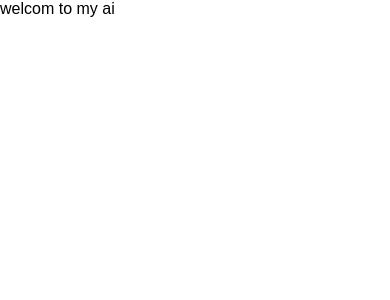
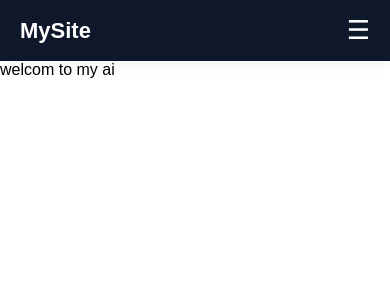
Before and after one commit to Op0778/AI-Doc, a React (Vite) app: page /home in a window 390 px wide. Shown: the top 300 px of the page. Built offline with nearby package versions, Linux system fonts and the light colour scheme; sample sign-in values are in the browser's storage.

Commit message:
update navbar

```diff
--- a/src/App.jsx
+++ b/src/App.jsx
@@ -1,7 +1,7 @@
 import { useState } from "react";
 import Login from "./frontend/auth/Login";
 import Register from "./frontend/auth/Register";
-import Navbar from "./frontend/componentes/Navbar";
+// import Navbar from "./frontend/componentes/Navbar";
 import { Routes, Route } from "react-router-dom";
 import Home from "./frontend/pages/Home";
 import { Navigate } from "react-router-dom";
@@ -32,9 +32,10 @@ function App() {
   return (
     <div className="">
       <Routes>
+        {/* <Navbar /> */}
         <Route path="/" element={<Login onLogin={handleLogin} />} />
         <Route path="/register" element={<Register />} />
-        <Route element={<Navbar/>} />
+
         <Route
           path="/home"
           element={
--- a/src/frontend/pages/Home.jsx
+++ b/src/frontend/pages/Home.jsx
@@ -1,7 +1,13 @@
 import React from "react";
+import Navbar from "../componentes/Navbar";
 
 const Home = () => {
-  return <div>welcom to my ai</div>;
+  return (
+    <div>
+      <Navbar />
+      welcom to my ai
+    </div>
+  );
 };
 
 export default Home;
--- a/src/frontend/styles/navbar.css
+++ b/src/frontend/styles/navbar.css
@@ -1,69 +1,79 @@
-*{
-  margin:0;
-  padding:0;
-  box-sizing:border-box;
+* {
+  margin: 0;
+  padding: 0;
+  box-sizing: border-box;
 }
 
-.navbar{
-  display:flex;
-  justify-content:space-between;
-  align-items:center;
-  padding:15px 20px;
-  background:#333;
-  color:white;
+.navbar {
+  display: flex;
+  justify-content: space-between;
+  align-items: center;
+  padding: 15px 20px;
+  background: var(--sidebar-bg);
+  color: var(--text-light);
+  box-shadow: var(--card-shadow);
 }
 
-.logo{
-  font-size:22px;
-  font-weight:bold;
+.logo {
+  font-size: 22px;
+  font-weight: bold;
+  color: var(--text-light);
 }
 
-.nav-links{
-  list-style:none;
-  display:flex;
-  gap:20px;
+.nav-links {
+  list-style: none;
+  display: flex;
+  gap: 20px;
 }
 
-.nav-links a{
-  text-decoration:none;
-  color:white;
-  font-size:16px;
+.nav-links a {
+  text-decoration: none;
+  color: var(--text-light);
+  font-size: 16px;
+  transition: var(--transition);
 }
 
-.nav-links a:hover{
-  color:#00bcd4;
+.nav-links a:hover {
+  color: var(--primary-color);
 }
 
 /* Hamburger */
-.menu-icon{
-  display:none;
-  font-size:26px;
-  cursor:pointer;
+.menu-icon {
+  display: none;
+  font-size: 26px;
+  cursor: pointer;
+  color: var(--text-light);
 }
 
 /* Mobile Responsive */
-@media (max-width:768px){
-
-  .menu-icon{
-    display:block;
+@media (max-width: 768px) {
+  .menu-icon {
+    display: block;
   }
 
-  .nav-links{
-    position:absolute;
-    top:60px;
-    left:0;
-    width:100%;
-    background:#333;
-    flex-direction:column;
-    align-items:center;
-    display:none;
+  .nav-links {
+    position: absolute;
+    top: 60px;
+    left: 0;
+    width: 100%;
+    background: var(--sidebar-bg);
+    flex-direction: column;
+    align-items: center;
+    display: none;
+    border-top: 1px solid var(--border-color);
   }
 
-  .nav-links.active{
-    display:flex;
+  .nav-links.active {
+    display: flex;
   }
 
-  .nav-links li{
-    padding:15px 0;
+  .nav-links li {
+    padding: 15px 0;
+    width: 100%;
+    text-align: center;
+  }
+
+  .nav-links li:hover {
+    background: var(--sidebar-hover);
   }
 }
```
